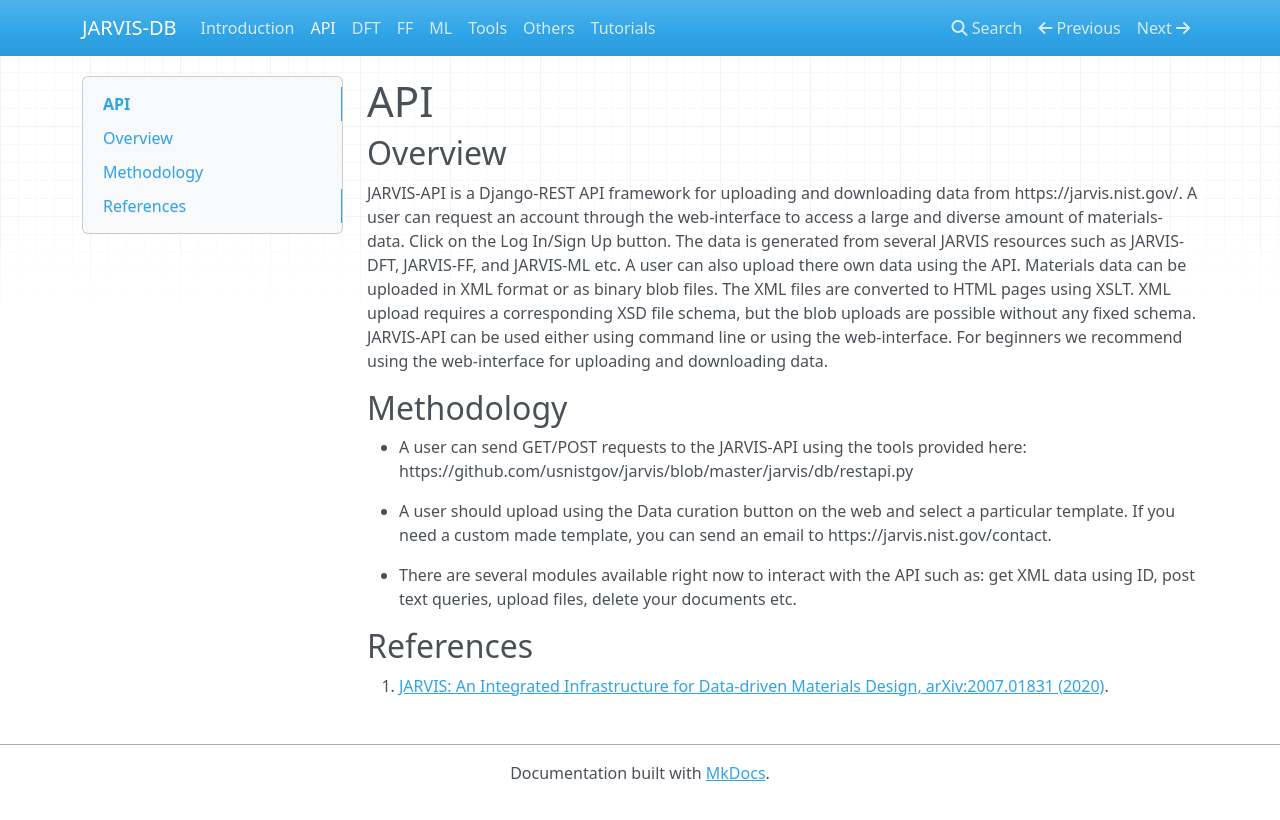
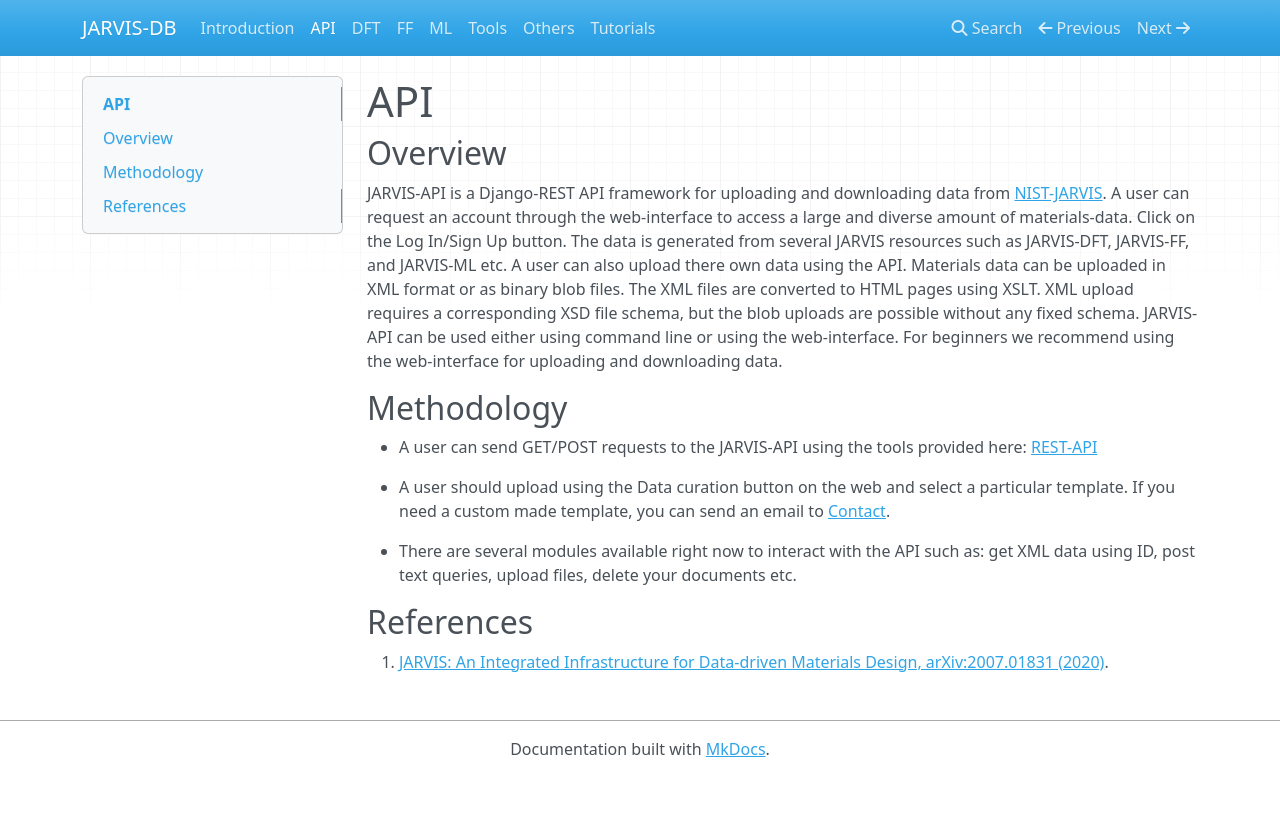
Before and after one commit to JARVIS-Materials-Design/dbdocs, an MkDocs documentation site: the page built from docs/jarvisapi.md, in a window 1280 px wide. Shown: the top 820 px of the page. Built offline with MkDocs 1.6.1, drawn with Linux system fonts in a browser that asks for light colours; nearby versions of some CDN libraries.

```diff
--- a/docs/jarvisapi.md
+++ b/docs/jarvisapi.md
@@ -15,10 +15,10 @@
 ## Methodology
 
 
-- A user can send GET/POST requests to the JARVIS-API using the tools provided here: https://github.com/usnistgov/jarvis/blob/master/jarvis/db/restapi.py
+- A user can send GET/POST requests to the JARVIS-API using the tools provided here: [REST-API](https://github.com/usnistgov/jarvis/blob/master/jarvis/db/restapi.py)
 
 - A user should upload using the Data curation button on the web and select a particular template.
-If you need a custom made template, you can send an email to https://jarvis.nist.gov/contact.
+If you need a custom made template, you can send an email to [Contact](https://jarvis.nist.gov/contact).
 
 - There are several modules available right now to interact with the API such as: get XML data using ID, post text queries, upload files, delete your documents etc.
 
```
Also changed, not shown: other parts of docs/jarvisapi.md (+1 -1 lines).
